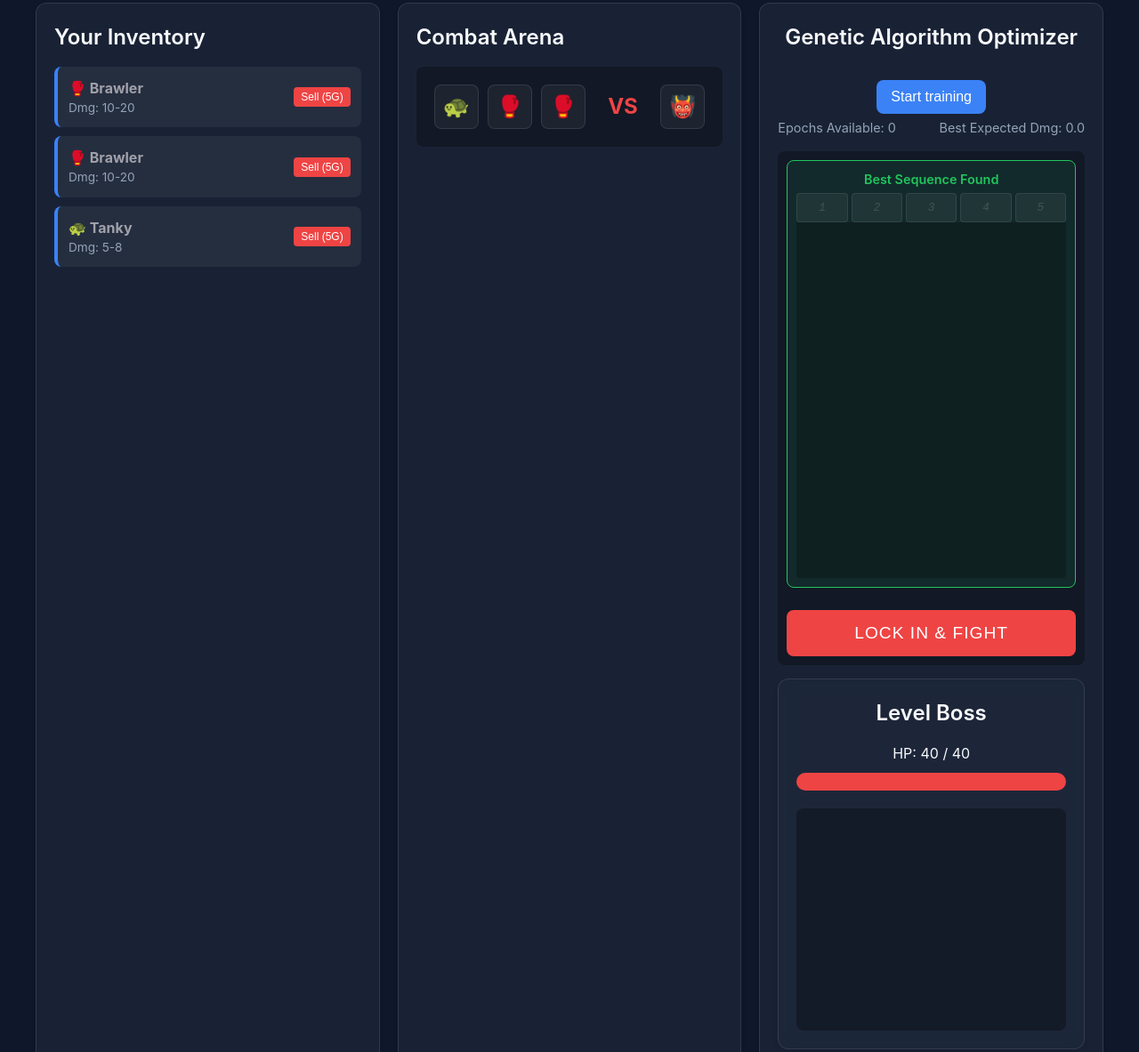
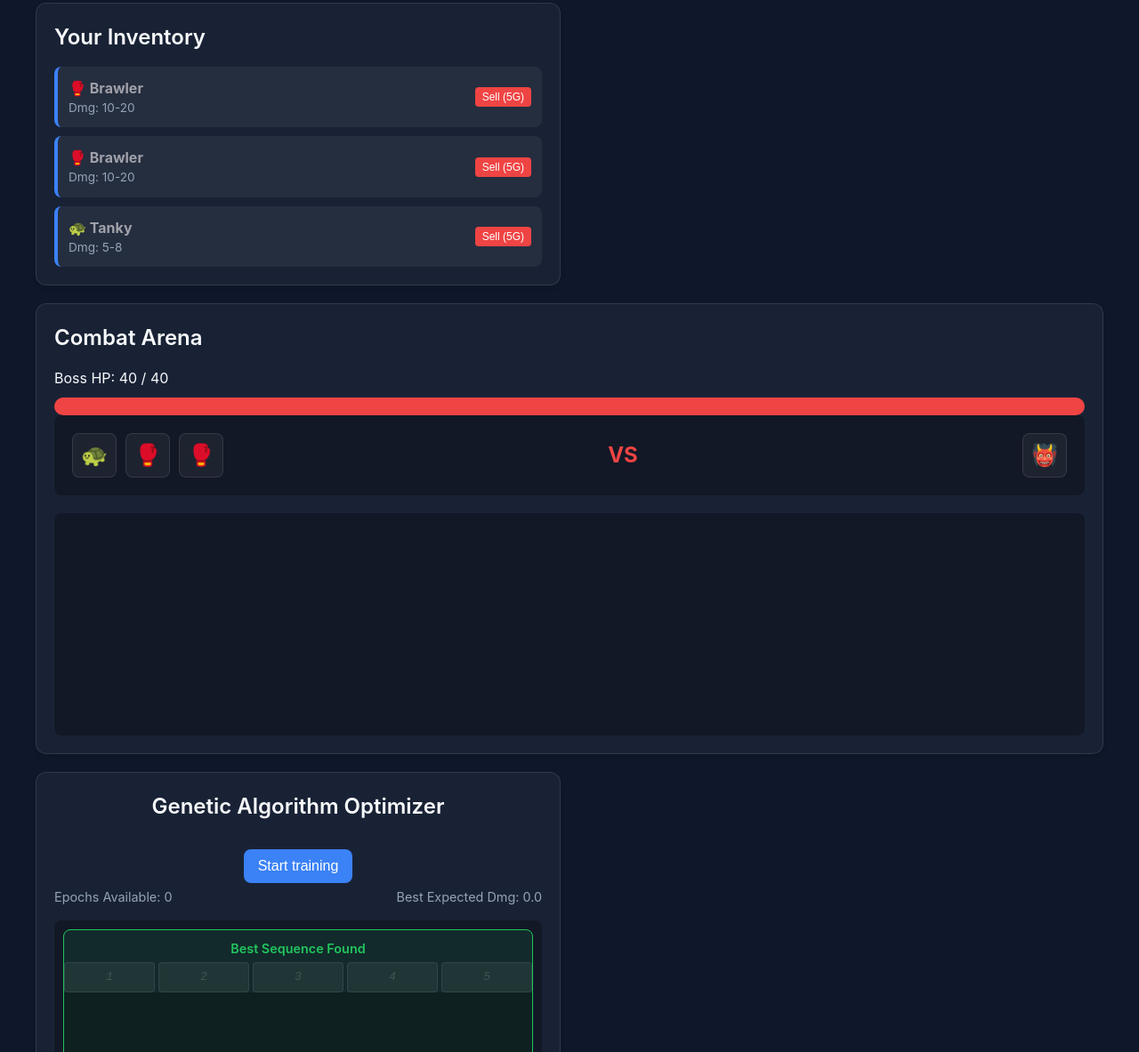
Before and after one commit to Konsttakis/ReinforcementGame, a website built with Vite: page index.html in a window 1280 px wide. Shown: the part 100-1283 px from the top of the page at 89% size. Built offline with nearby package versions, Linux system fonts and the light colour scheme.

Commit message:
feat: merge boss panel into combat arena, fix bump chart alignment

```diff
--- a/index.html
+++ b/index.html
@@ -27,12 +27,21 @@
 
         <div class="panel fight-panel">
           <h2>Combat Arena</h2>
+          <div class="boss-stats">
+            <div class="boss-hp">Boss HP: <span id="boss-hp-display">100</span> / <span id="boss-hp-max">100</span></div>
+            <div class="boss-hp-bar-container">
+              <div id="boss-hp-bar" class="boss-hp-bar"></div>
+            </div>
+          </div>
           <div id="fight-arena" class="fight-arena">
             <div id="arena-left" class="arena-side"></div>
             <div id="arena-vs" class="arena-vs">VS</div>
             <div id="arena-right" class="arena-side">
               <div id="arena-boss" class="boss-icon" title="Boss">👹</div>
             </div>
+          </div>
+          <div id="combat-log" class="combat-log">
+            <!-- Combat text injected here -->
           </div>
         </div>
 
@@ -64,19 +73,6 @@
           </div>
           <button id="btn-fight" class="btn danger full-width">LOCK IN & FIGHT</button>
         </div>
-
-        <div class="panel boss-panel">
-          <h2>Level Boss</h2>
-          <div class="boss-stats">
-            <div class="boss-hp">HP: <span id="boss-hp-display">100</span> / <span id="boss-hp-max">100</span></div>
-            <div class="boss-hp-bar-container">
-              <div id="boss-hp-bar" class="boss-hp-bar"></div>
-            </div>
-          </div>
-          <div id="combat-log" class="combat-log">
-            <!-- Combat text injected here -->
-          </div>
-        </div>
       </main>
 
       <footer class="shop-area panel">
--- a/src/main.js
+++ b/src/main.js
@@ -419,8 +419,8 @@ function drawBumpChart() {
   ctx.clearRect(0, 0, displayW, displayH);
   if (bestSequenceHistory.length < 1) return;
 
-  const MARGIN_LEFT = 10;
-  const MARGIN_RIGHT = 70;
+  const MARGIN_LEFT = 0;
+  const MARGIN_RIGHT = 65;
   const MARGIN_TOP = 5;
   const MARGIN_BOTTOM = 5;
   const graphW = displayW - MARGIN_LEFT - MARGIN_RIGHT;
--- a/style.css
+++ b/style.css
@@ -73,8 +73,12 @@ h1, h2, h3 {
 
 .game-area {
   display: grid;
-  grid-template-columns: 1fr 1fr 1fr;
+  grid-template-columns: 1fr 1fr;
   gap: 20px;
+}
+
+.fight-panel {
+  grid-column: 1 / -1;
 }
 
 .btn {
@@ -198,9 +202,10 @@ h1, h2, h3 {
   background: rgba(34, 197, 94, 0.1);
   border: 1px solid var(--success);
   border-radius: 8px;
-  padding: 10px;
+  padding: 10px 0 0 0;
   margin-bottom: 10px;
   width: 100%;
+  overflow: hidden;
 }
 
 .best-sequence-container h3 {
@@ -208,6 +213,7 @@ h1, h2, h3 {
   color: var(--success);
   margin-bottom: 5px;
   margin-top: 0;
+  padding: 0 10px;
 }
 
 .sequence-and-graph {
```
